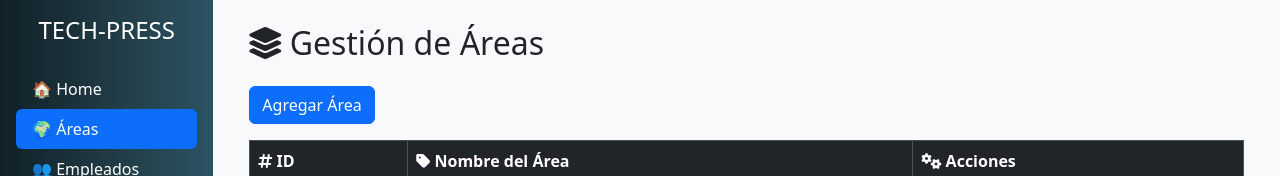
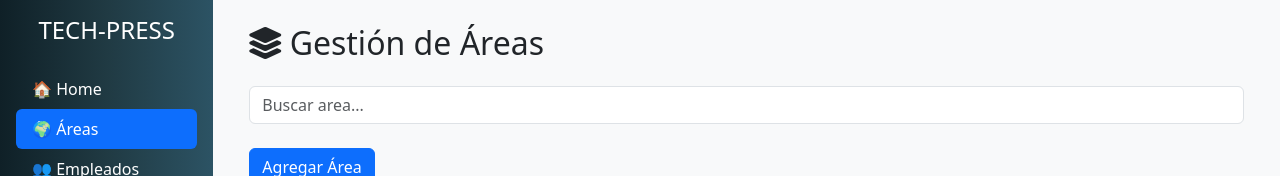
Before and after one commit to Mauricio62/TechPress-Frontend, an Angular app: page /dashboard/area in a window 1280 px wide. Shown: the top 176 px of the page. Built offline with nearby package versions, Linux system fonts and the light colour scheme; no server answers.

Commit message:
añadiendo filtro a tabla area

```diff
--- a/src/app/dashboard/area/area.component.html
+++ b/src/app/dashboard/area/area.component.html
@@ -1,5 +1,11 @@
 <div class="container">
   <h2 class="mb-4"><i class="fas fa-layer-group"></i> Gestión de Áreas</h2>
+
+
+  <!-- Input de búsqueda -->
+  <div class="mb-4">
+    <input type="text" class="form-control" placeholder="Buscar area..." [(ngModel)]="filtro" />
+  </div>
 
   <!-- Botón Agregar -->
   <div class="mb-3">
@@ -18,7 +24,7 @@
       </tr>
     </thead>
     <tbody>
-      <tr *ngFor="let area of areas">
+      <tr *ngFor="let area of obtenerAreasFiltradas()">
         <td>{{ area.id }}</td>
         <td>{{ area.nomarea }}</td>
         <td>
--- a/src/app/dashboard/area/area.component.ts
+++ b/src/app/dashboard/area/area.component.ts
@@ -22,6 +22,8 @@ export class AreaComponent implements OnInit {
   areas: Area[] = [];
   areaSeleccionada: Area = { nomarea: '' };
   mostrarFormulario: boolean = false;
+  filtro: string = '';
+
   private apiUrl = 'http://localhost:8080/api/areas';
 
   constructor(private http: HttpClient) {}
@@ -35,6 +37,16 @@ export class AreaComponent implements OnInit {
       next: data => this.areas = data,
       error: err => console.error('Error al cargar áreas:', err)
     });
+  }
+
+
+    obtenerAreasFiltradas(): Area[] {
+    if (!this.filtro) {
+      return this.areas;
+    }
+    const filtroLower = this.filtro.toLowerCase();
+    return this.areas.filter(area => area.nomarea.toLowerCase().includes(filtroLower)
+    );
   }
 
   agregarArea() {
```
